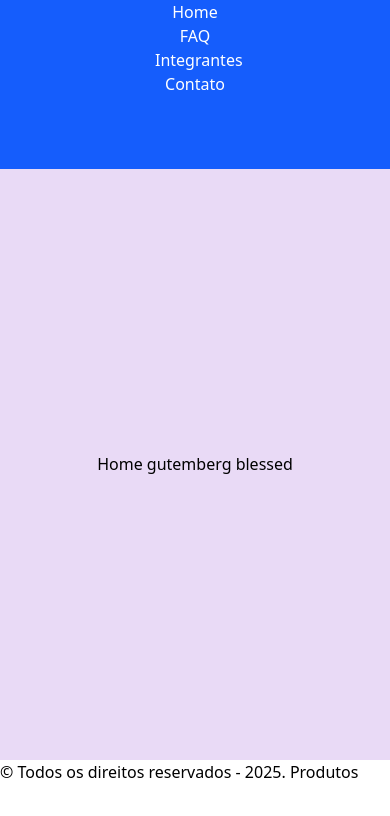
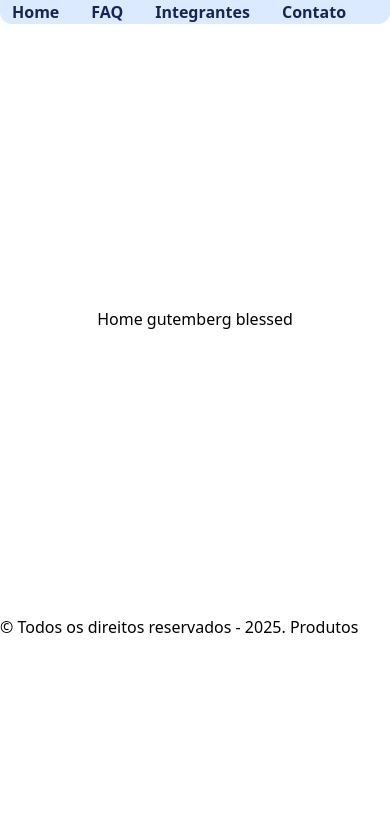
Before and after one commit to Gutemberg149/HC_Challenge_03, a React (Vite) app: page / in a window 390 px wide. Shown: the top 816 px of the page. Built offline with nearby package versions, Linux system fonts and the light colour scheme.

Commit message:
cabecalho estilzado com responsividade

```diff
--- a/src/components/Cabecalho/Cabecalho.tsx
+++ b/src/components/Cabecalho/Cabecalho.tsx
@@ -3,7 +3,7 @@ import Menu from "../Menu/menu";
 export default function Cabecalho(){
 
     return(
-        <header>
+        <header className="w-[100vw] flex align-middle justify-center">
             <Menu/>
         </header>
     );
--- a/src/components/Menu/menu.tsx
+++ b/src/components/Menu/menu.tsx
@@ -1,13 +1,25 @@
 import { Link } from "react-router-dom";
 
-export default function Menu(){
-
-    return(
-        <nav  className="bg-blue-600 text-white w-[100vw] h-[20vh]">
-            <Link to="/" className="mx-auto block w-20 hover:bg-amber-200 text-center" >Home</Link>
-            <Link to="/produtos" className="mx-auto block w-20 hover:bg-amber-200 text-center">FAQ</Link>
-            <Link to="/card/produtos" className="mx-auto block w-20 hover:bg-amber-200 text-center">Integrantes</Link>
-            <Link to="/card/produtos" className="mx-auto block w-20 hover:bg-amber-200 text-center">Contato</Link>
-        </nav>
-    );
+export default function Menu() {
+  return (
+    <nav className="bg-blue-100 text-blue-950 h-auto md:h-[10vh] flex items-center justify-center rounded-b-xl w-full md:w-[80vw] font-bold">
+      <ul className="block md:flex h-[100%] w-[100%] items-center justify-center space-x-2 lg:space-x-6">
+        <Link to="/" className="px-3 py-2 lg:px-4 lg:py-2 hover:bg-amber-50 rounded-lg transition-colors duration-200" >
+          Home
+        </Link>
+        <Link
+          to="/produtos"className="px-3 py-2 lg:px-4 lg:py-2 hover:bg-amber-50 rounded-lg transition-colors duration-200" >
+          FAQ
+        </Link>
+        <Link
+          to="/card/produtos"
+          className="px-3 py-2 lg:px-4 lg:py-2 hover:bg-amber-50 rounded-lg transition-colors duration-200" >
+          Integrantes
+        </Link>
+        <Link to="/card/produtos"className="px-3 py-2 lg:px-4 lg:py-2 hover:bg-amber-50 rounded-lg transition-colors duration-200" >
+          Contato
+        </Link>
+      </ul>
+    </nav>
+  );
 }
--- a/src/global.css
+++ b/src/global.css
@@ -7,5 +7,5 @@ main {
   justify-content: center;
   align-items: center;
   min-height: 70vh;
-  background-color: rgb(233, 218, 246);
+  background-color: white;
 }
```
